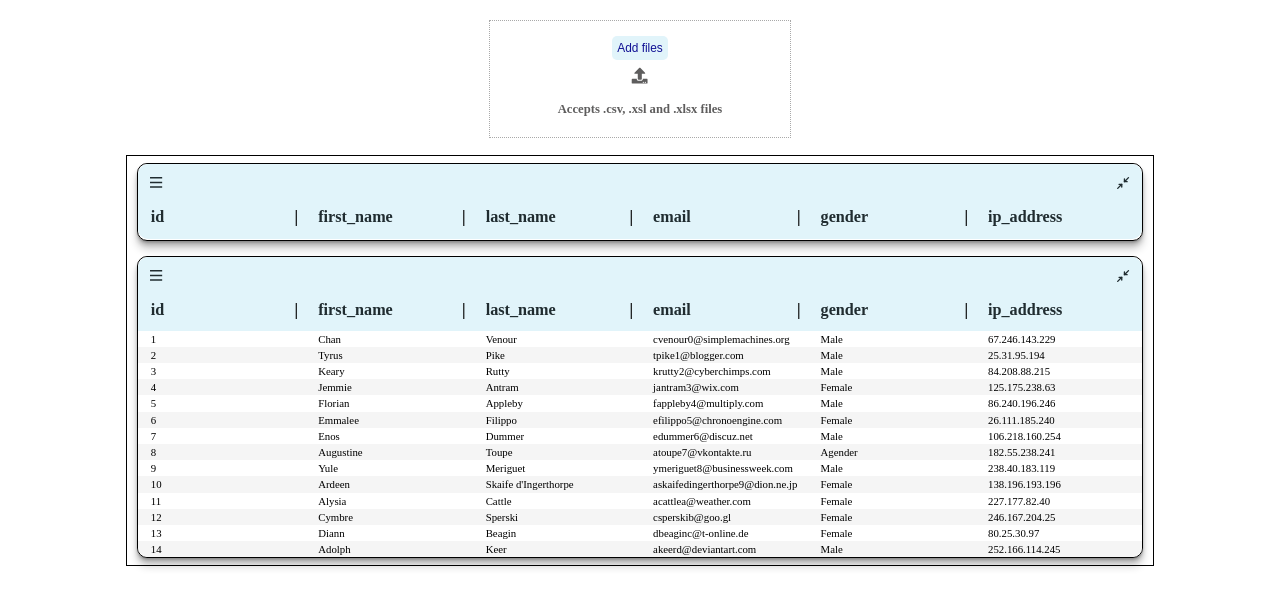
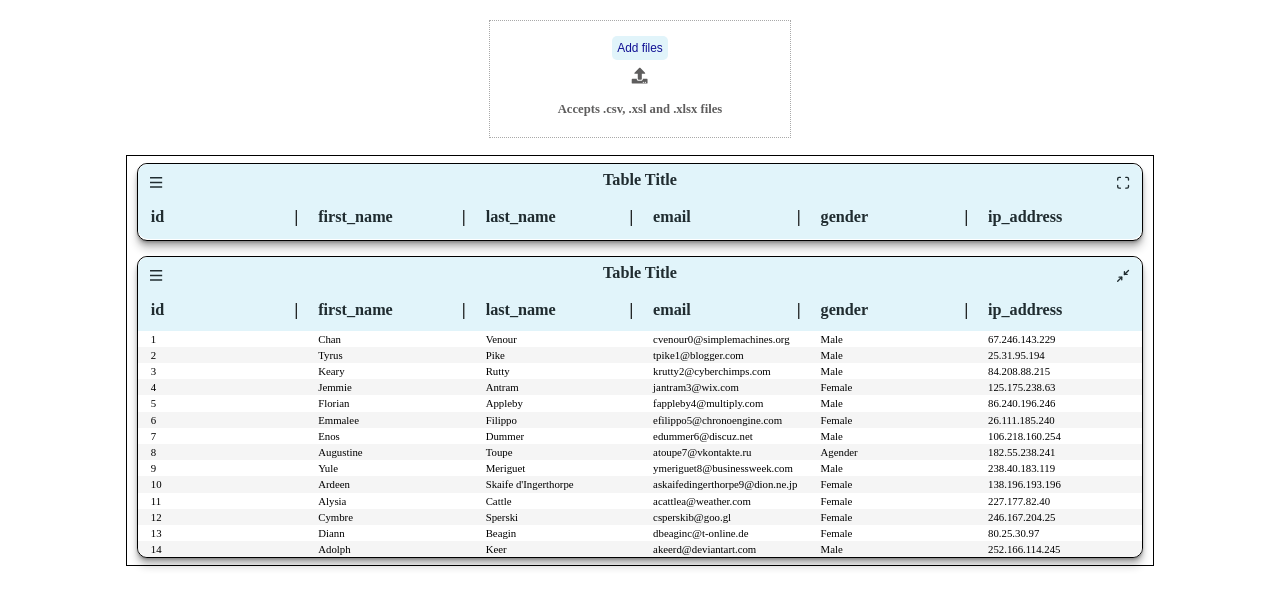
Before and after one commit to sommcoder/dashi, a React (Vite) app in the folder client/: page / in a window 1280 px wide. Both pictures are taken after a click on the icon 1123 px from the left and 183 px from the top of the page. Shown: the top 608 px of the page. Built offline with nearby package versions, Linux system fonts and the light colour scheme.

Commit message:
Trying to get a stagger animation working for the rows in the table component. Added a TableTitle. Need to start connecting data from the server to the client and testing our REST methods

```diff
--- a/client/src/components/Dashboard/Dashboard.jsx
+++ b/client/src/components/Dashboard/Dashboard.jsx
@@ -1,12 +1,21 @@
 import "./Dashboard.css";
 import Table from "../Table/Table.jsx";
+import { useState, useEffect } from "react";
 
 export default function Dashboard() {
+  /*
+
+ - Dashboard requests tables from server and passes down props to child components
+
+  */
   // get data, make into arrays
   // dashboard GETS tables from server
 
   // dummy data, dashboard generates 2 tables:
   const tableArr = [1, 2];
+  // should provide Loading components to indicate that the component is being generated / requested from the server
+
+  const [tableSeq, setTableSeq] = useState(tableArr);
 
   return (
     <div className="dashboard-main">
--- a/client/src/components/HeaderRow/HeaderRow.jsx
+++ b/client/src/components/HeaderRow/HeaderRow.jsx
@@ -8,6 +8,7 @@ export default function HeaderRow({ headers, tableDisplay }) {
   the rowCells are generated in the headerRow based on the headers prop and repeat with a 20px space for the resize bar's container to fit. this is hard-coded
 
   */
+
   const minimizedStyle = {
     borderRadius: " 10px",
   };
--- a/client/src/components/Row/Row.css
+++ b/client/src/components/Row/Row.css
@@ -1,6 +1,7 @@
 .table-row {
   display: grid;
   align-items: center;
+  animation: fadeInAnimation ease 1.25s;
 }
 
 .table-row:nth-child(even) {
@@ -10,3 +11,15 @@
 .table-row:last-child {
   border-radius: 0 0 10px 10px;
 }
+
+@keyframes fadeInAnimation {
+  0% {
+    opacity: 0;
+  }
+  50% {
+    opacity: 50;
+  }
+  100% {
+    opacity: 100;
+  }
+}
--- a/client/src/components/Row/Row.jsx
+++ b/client/src/components/Row/Row.jsx
@@ -1,19 +1,35 @@
 import "./Row.css";
 import RowCell from "../RowCell/RowCell";
+import { useEffect, useState } from "react";
 
 export default function Row({ el, headers }) {
   const col = { gridTemplateColumns: `repeat(${headers.length}, 1fr)` };
+
+  const [show, setShow] = useState(false);
+
+  const delay = 1;
+  useEffect(() => {
+    let timer1 = setTimeout(() => setShow(true), delay * 1000);
+
+    // this will clear Timeout
+    // when component unmount like in willComponentUnmount
+    // and show will not change to true
+    return () => {
+      clearTimeout(timer1);
+    };
+  });
+
   return (
     <div className="table-row" style={col}>
-      {Object.keys(el).map((val, i) => (
-        <RowCell key={i} value={el[val]} />
-      ))}
+      {Object.keys(el).map((val, i) => {
+        return show ? <RowCell key={i} value={el[val]} /> : "";
+      })}
     </div>
   );
 }
 
 /*
 
-Row will need to accommodate the size of the resize bar that are in the header. otherwise the columns may not line up properly
+Row will need to accommodate the size of the resize bar that in the header. otherwise the columns may not line up properly
 
 */
--- a/client/src/components/SettingsHeader/SettingsHeader.css
+++ b/client/src/components/SettingsHeader/SettingsHeader.css
@@ -24,17 +24,31 @@
   cursor: grabbing;
 }
 
-#table-header-minimize-icon {
+.table-header-icon {
   justify-self: right;
   display: inline;
   margin: 0.5rem 1rem 0 0.5rem;
   height: 2rem;
+  animation: fadeInAnimation ease 0.5s;
 }
 
-#table-header-minimize-icon {
-  height: 20px;
+.table-header-icon:active {
+  transform: translateY(-2px);
 }
 
-#table-header-minimize-icon:hover {
+.table-header-icon:hover {
   cursor: pointer;
+  filter: brightness(300%);
 }
+
+@keyframes fadeInAnimation {
+  0% {
+    opacity: 0;
+  }
+  50% {
+    opacity: 50;
+  }
+  100% {
+    opacity: 100;
+  }
+}
--- a/client/src/components/SettingsHeader/SettingsHeader.jsx
+++ b/client/src/components/SettingsHeader/SettingsHeader.jsx
@@ -1,6 +1,8 @@
 import "./SettingsHeader.css";
+import TableTitle from "../TableTitle/TableTitle";
 import { GoGrabber } from "../../../node_modules/react-icons/go";
 import { TbArrowsDiagonalMinimize2 } from "../../../node_modules/react-icons/tb";
+import { TbMaximize } from "../../../node_modules/react-icons/tb";
 
 export default function SettingsHeader({ setTableDisplay, tableDisplay }) {
   function displayTable(ev) {
@@ -11,11 +13,20 @@ export default function SettingsHeader({ setTableDisplay, tableDisplay }) {
   return (
     <div className="table-settings-header">
       <GoGrabber id="table-header-grab-icon" />
-      <div></div>
-      <TbArrowsDiagonalMinimize2
-        onClick={displayTable}
-        id="table-header-minimize-icon"
-      />
+      <TableTitle />
+      {tableDisplay ? (
+        <TbArrowsDiagonalMinimize2
+          onClick={displayTable}
+          className="table-header-icon"
+          id="table-header-minimize-icon"
+        />
+      ) : (
+        <TbMaximize
+          onClick={displayTable}
+          className="table-header-icon"
+          id="table-header-maximize-icon"
+        />
+      )}
     </div>
   );
 }
--- a/client/src/components/Table/Table.jsx
+++ b/client/src/components/Table/Table.jsx
@@ -13,6 +13,16 @@ export default function Table() {
   3) Data can be adjusted by user
   */
 
+  /*
+
+  - How do we allow the resize bar the ability to adjust the size of the columns?
+  - we make the width of the columns be a state value that gets updated as we adjust it incrementally.
+
+*/
+
+  // number represents the rem units, will need to be concatenated so as to be valid css
+  // we will need to have an object
+
   // the state of the columns visibility:
   // columns can be reordered, boolean determines if values render in table
   // their existence and sequence determines if they're rendered
@@ -20,6 +30,13 @@ export default function Table() {
 
   // eventually this will be controlled by the user when they select which columns they want to view:
   const initColStateSeq = Object.keys(data[0]);
+
+  const columnWidthObj = {};
+  // populate the column width based on the data
+  initColStateSeq.forEach((el) => (columnWidthObj[el] = 3));
+  // 3 is the default rem width for columns
+  // declare the state hook:
+  const [columnWidth, setColumnWidth] = useState(columnWidthObj);
 
   // columns are generated by the number of headers
 
@@ -40,6 +57,8 @@ export default function Table() {
     gridTemplateRows: `3rem auto auto`,
   };
 
+  // we need to get different data depending on the title
+
   const tableSize = {};
 
   // based on the sequence will determine which keys we access from our JSON data as we iterate through it
@@ -54,6 +73,7 @@ export default function Table() {
       {data.map((el, i) =>
         tableDisplay ? (
           <Row
+            columnWidth={columnWidth}
             tableDisplay={tableDisplay}
             key={`row-${i}`}
             el={el}
--- /dev/null
+++ b/client/src/components/TableTitle/TableTitle.css
@@ -0,0 +1,3 @@
+.table-title {
+  justify-self: center;
+}
--- /dev/null
+++ b/client/src/components/TableTitle/TableTitle.jsx
@@ -0,0 +1,7 @@
+import "./TableTitle.css";
+
+export default function TableTitle() {
+  // get the table title
+
+  return <h4 className="table-title">Table Title</h4>;
+}
```
Also changed, not shown: 1 other file (tests, documents, lock files or other folders).
